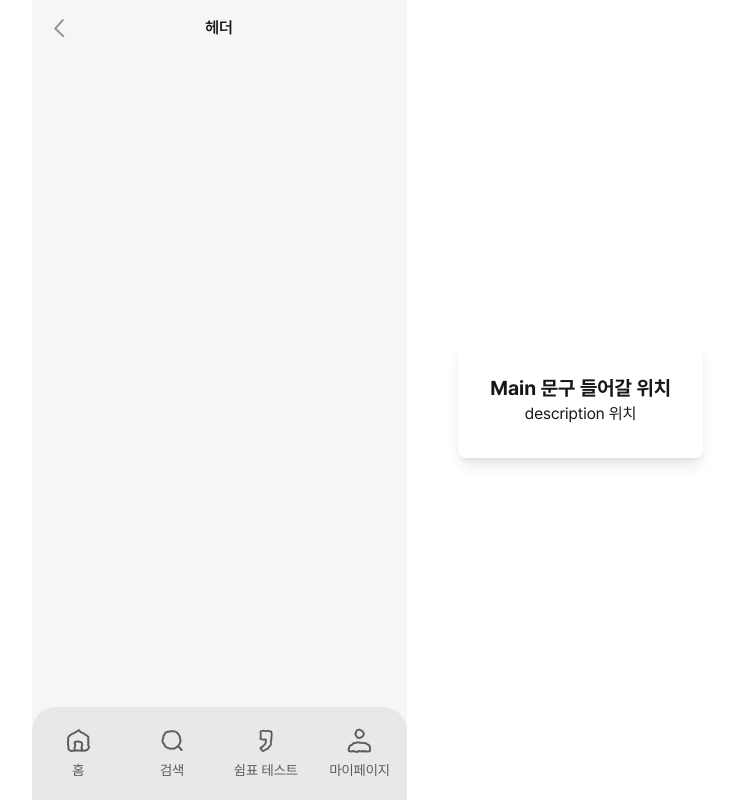
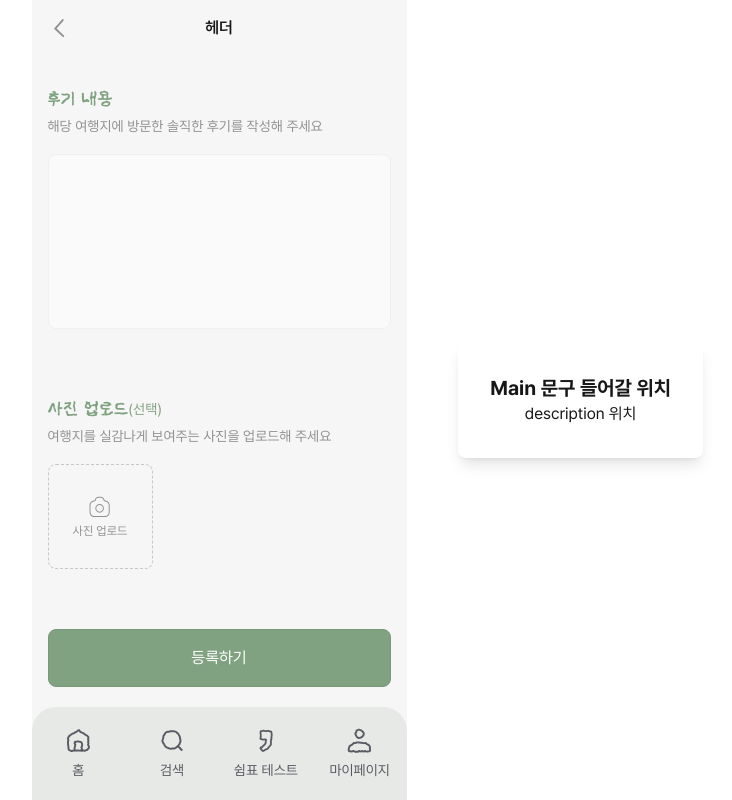
Before and after one commit to ShimPyoSo/ShimPyo_FE, a Next.js app: page /category/1/1/review/write in a window 1280 px wide. Shown: the whole page, without its empty margins (421-1153 px from the left). Built offline with nearby package versions, Linux system fonts and the light colour scheme; a web font is replaced by a local one.

Commit message:
[Design] 후기 작성 페이지 design

```diff
--- /dev/null
+++ b/src/app/(_components)/category/review/ImageItem.tsx
@@ -0,0 +1,12 @@
+import Image from 'next/image';
+import imageDelete from '/public/images/icons/imageDelete.svg';
+
+export default function ImageItem() {
+  return (
+    <li className="w-[105px] h-[105px] rounded-lg bg-g4 relative">
+      <button>
+        <Image className="absolute top-[6px] right-[6px]" src={imageDelete} alt="삭제" width={17} height={17} />
+      </button>
+    </li>
+  );
+}
--- /dev/null
+++ b/src/app/(_components)/category/review/ImageList.tsx
@@ -0,0 +1,42 @@
+'use client';
+
+import Image from 'next/image';
+import ImageItem from './ImageItem';
+import camera from '/public/images/icons/camera.svg';
+import { useState } from 'react';
+
+export default function ImageList() {
+  const [images, setImages] = useState<number[]>([]);
+
+  const handleAddImage = () => {
+    if (images.length < 8) {
+      setImages((prev) => [...prev, Date.now()]); // 임시 이미지 추가 코드 추후 수정
+    }
+  };
+
+  return (
+    <section className="mt-[60px] tracking-[-2%]">
+      <span className="text-gn1 text-sm flex items-baseline">
+        <p className="font-[kkubulim] text-lg">사진 업로드</p>(선택)
+      </span>
+      <small className="text-sm text-g1">여행지를 실감나게 보여주는 사진을 업로드해 주세요</small>
+
+      <ul className="mt-[16px] grid grid-cols-3 gap-y-[12px] gap-x-[12px]">
+        <li>
+          <button
+            type="button"
+            className="w-[105px] h-[105px] border border-g3 border-dashed rounded-lg flex flex-col items-center justify-center"
+            onClick={handleAddImage}
+          >
+            <Image className="mb-[4px]" src={camera} alt="이미지" width={24} height={24} />
+            <p className="text-g1 text-xs">사진 업로드</p>
+          </button>
+        </li>
+
+        {images.map((id) => (
+          <ImageItem key={id} />
+        ))}
+      </ul>
+    </section>
+  );
+}
--- /dev/null
+++ b/src/app/(_components)/category/review/ReviewInput.tsx
@@ -0,0 +1,9 @@
+export default function ReviewInput() {
+  return (
+    <section className="mt-[30px] tracking-[-2%]">
+      <p className="font-[kkubulim] text-lg text-gn1">후기 내용</p>
+      <small className="text-sm text-g1">해당 여행지에 방문한 솔직한 후기를 작성해 주세요</small>
+      <textarea className="mt-[16px] w-full h-[175px] p-[16px] rounded-lg bg-w3 border border-w4 text-xs text-b1 overflow-y-auto outline-none resize-none" />
+    </section>
+  );
+}
--- a/src/app/(_routes)/category/[type]/[id]/review/write/page.tsx
+++ b/src/app/(_routes)/category/[type]/[id]/review/write/page.tsx
@@ -1,3 +1,14 @@
+import ImageList from '@/app/(_components)/category/review/ImageList';
+import ReviewInput from '@/app/(_components)/category/review/ReviewInput';
+
 export default function ReviewWrite() {
-  return <div className="bg-w1 pl-[16px] pb-[70px]"></div>;
+  return (
+    <div className="min-h-full bg-w1 px-[16px]">
+      <ReviewInput />
+      <ImageList />
+      <button className="mt-[60px] mb-[40px] w-full py-[16px] bg-gn1 border border-gn5 rounded-lg text-white tracking-[-1.3%]">
+        등록하기
+      </button>
+    </div>
+  );
 }
```
Also changed, not shown: public/images/icons/camera.svg (added), public/images/icons/imageDelete.svg (added).
